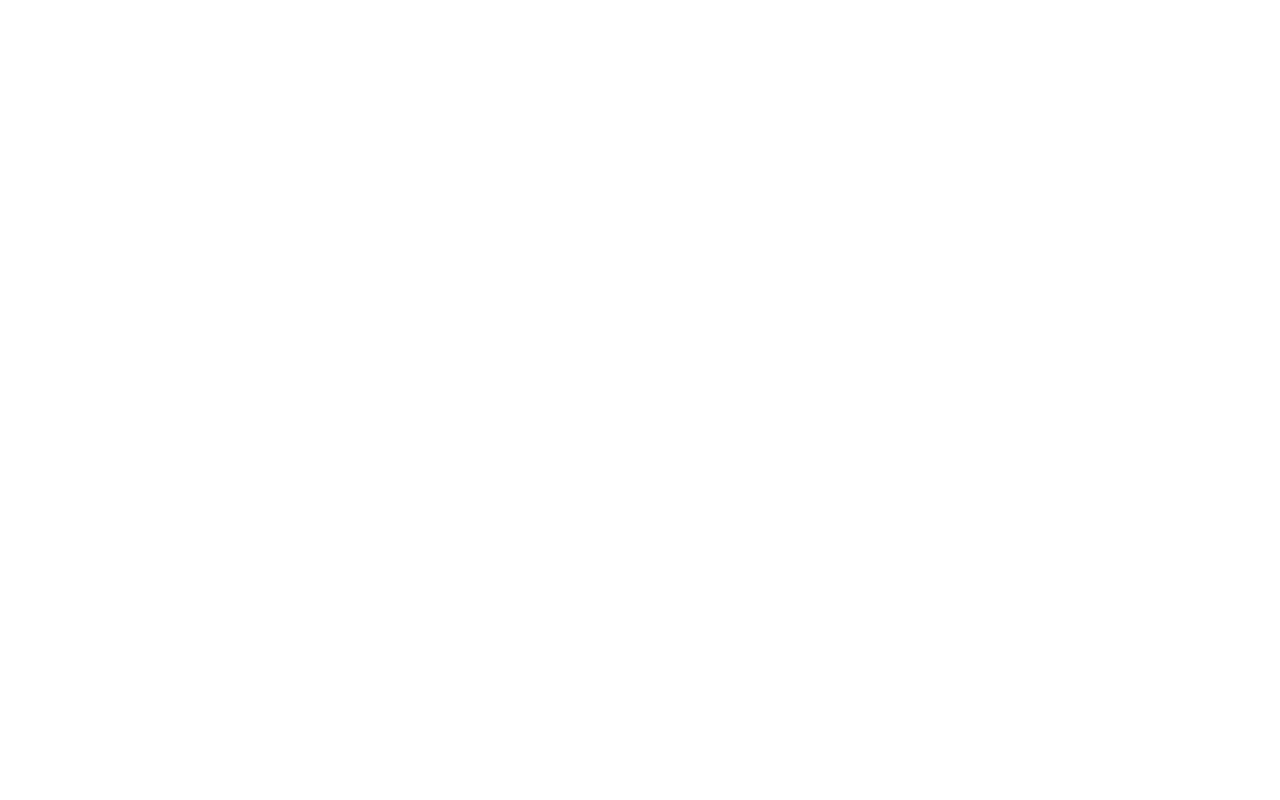
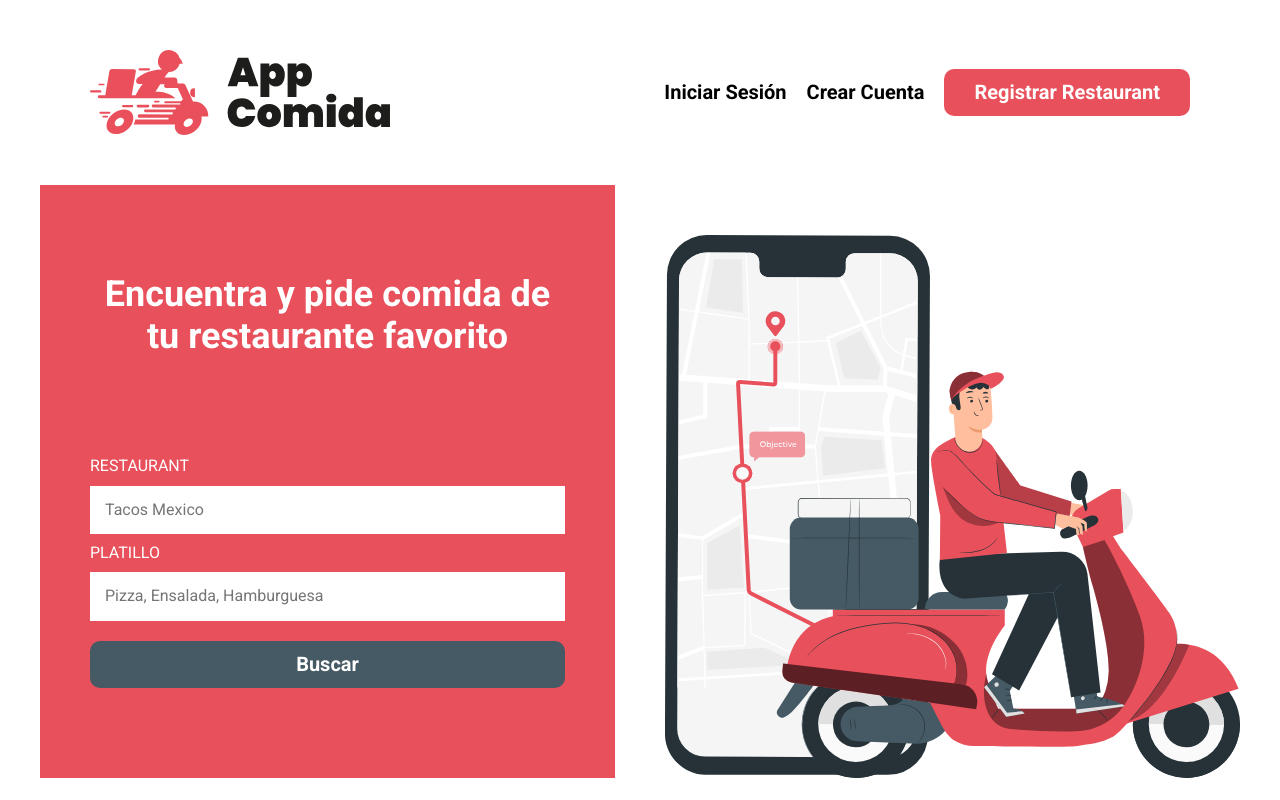
Before and after one commit to MoisesKMS/DeliveryApp, a website: page index.html in a window 1280 px wide. Drawn offline with nearby package versions, Linux system fonts and the light colour scheme; files that its build step writes are made by us from their sources; files whose address does not match are found by name.

Commit message:
0.1.0
-Terminada la navegación
-Terminado el Hero
-Terminada la sección de Header

```diff
--- a/index.html
+++ b/index.html
@@ -1,5 +1,6 @@
 <!DOCTYPE html>
 <html lang="en">
+
 <head>
     <meta charset="UTF-8">
     <meta http-equiv="X-UA-Compatible" content="IE=edge">
@@ -11,9 +12,41 @@
     <link href="https://fonts.googleapis.com/css2?family=Roboto:wght@400;700;900&display=swap" rel="stylesheet">
     <link rel="stylesheet" href="build/css/app.css">
 </head>
+
 <body>
 
+    <header class="header contenedor">
+        <div class="header__logo">
+            <img src="build/img/logo.svg" alt="Logo Delivery App">
+        </div>
+        <nav class="navegacion">
+            <a href="#" class="navegacion__link">Iniciar Sesión</a>
+            <a href="#" class="navegacion__link">Crear Cuenta</a>
+            <a href="#" class="navegacion__link navegacion__link--registrar">Registrar Restaurant</a>
+        </nav>
+    </header>
 
+    <section class="contenedor formulario">
+        <div class="formulario__grid">
+            <div class="formulario__contenido">
+                <h2 class="formulario__heading">Encuentra y pide comida de tu restaurante favorito</h2>
+                <form action="#" class="formulario__buscar">
+                    <div class="formulario__campo">
+                        <labe for="restaurant" class="formulario__label">Restaurant</labe>
+                        <input id="restaurant" type="text" class="formulario__input" placeholder="Tacos Mexico">
+                    </div>
+                    <div class="formulario__campo">
+                        <labe for="platillo" class="formulario__label">Platillo</labe>
+                        <input id="platillo" type="text" class="formulario__input" placeholder="Pizza, Ensalada, Hamburguesa">
+                    </div>
+                    <input type="submit" value="Buscar" class="formulario__submit">
+                </form>
+            </div>
+            <div class="formulario__imagen-contenedor">
+                <img class="formulario__imagen" src="build/img/dibujo_repartidor.svg" alt="Imagen Repartidor">
+            </div>
+        </div>
+    </section>
+</body>
 
-</body>
 </html>
--- a/src/scss/app.scss
+++ b/src/scss/app.scss
@@ -1 +1,3 @@
 @use 'base';
+@use 'header';
+@use 'formulario';
--- /dev/null
+++ b/src/scss/formulario/_formulario.scss
@@ -0,0 +1,52 @@
+@use 'base/variables' as v;
+@use 'base/mixins' as m;
+.formulario {
+    &__grid {
+        @include m.tablet {
+            @include m.grid(2, v.$separacion)
+        }
+    }
+    &__contenido {
+        background-color: v.$primario;
+        padding: v.$separacion;
+        display: flex;
+        flex-direction: column;
+        justify-content: space-evenly;
+    }
+    &__heading {
+        color: v.$blanco;
+        text-align: center;
+    }
+    &__campo {
+        margin-bottom: 1rem;
+    }
+    &__label {
+        display: block;
+        text-transform: uppercase;
+        color: v.$blanco;
+        margin: 1rem 0;
+    }
+    &__input {
+        width: 100%;
+        padding: 1.5rem;
+        border: none;
+    }
+    &__submit {
+        margin-top: 2rem;
+        @include m.boton(v.$secundario, v.$blanco);
+        @include m.tablet {
+            width: 100%;
+        }
+    }
+    &__imagen-contenedor {
+        margin-top: v.$separacion;
+        display: flex;
+        justify-content: center;
+    }
+    &__imagen {
+        width: 30rem;
+        @include m.desktop {
+            width: 100%;
+        }
+    }
+}
--- /dev/null
+++ b/src/scss/formulario/_index.scss
@@ -0,0 +1 @@
+@forward 'formulario';
--- /dev/null
+++ b/src/scss/header/_header.scss
@@ -0,0 +1,20 @@
+@use '../base/variables' as v;
+@use '../base/mixins' as m;
+.header {
+    display: flex;
+    flex-direction: column;
+    padding: v.$separacion;
+    align-items: center;
+    @include m.desktop {
+        margin-bottom: 0;
+        flex-direction: row;
+        justify-content: space-between;
+    }
+    &__logo {
+        width: 30rem;
+        margin-bottom: 5rem;
+        @include m.tablet {
+            margin-bottom: 0;
+        }
+    }
+}
--- /dev/null
+++ b/src/scss/header/_index.scss
@@ -0,0 +1,2 @@
+@forward 'header';
+@forward 'navegacion';
--- /dev/null
+++ b/src/scss/header/_navegacion.scss
@@ -0,0 +1,21 @@
+@use 'base/variables' as v;
+@use 'base/mixins' as m;
+.navegacion {
+    display: flex;
+    flex-direction: column;
+    gap: 2rem;
+    width: 100%;
+    align-items: center;
+    @include m.tablet {
+        width: auto;
+        flex-direction: row;
+    }
+    &__link {
+        font-size: 2rem;
+        font-weight: 700;
+        color: v.$negro;
+        &--registrar {
+            @include m.boton(v.$primario, v.$blanco)
+        }
+    }
+}
```
